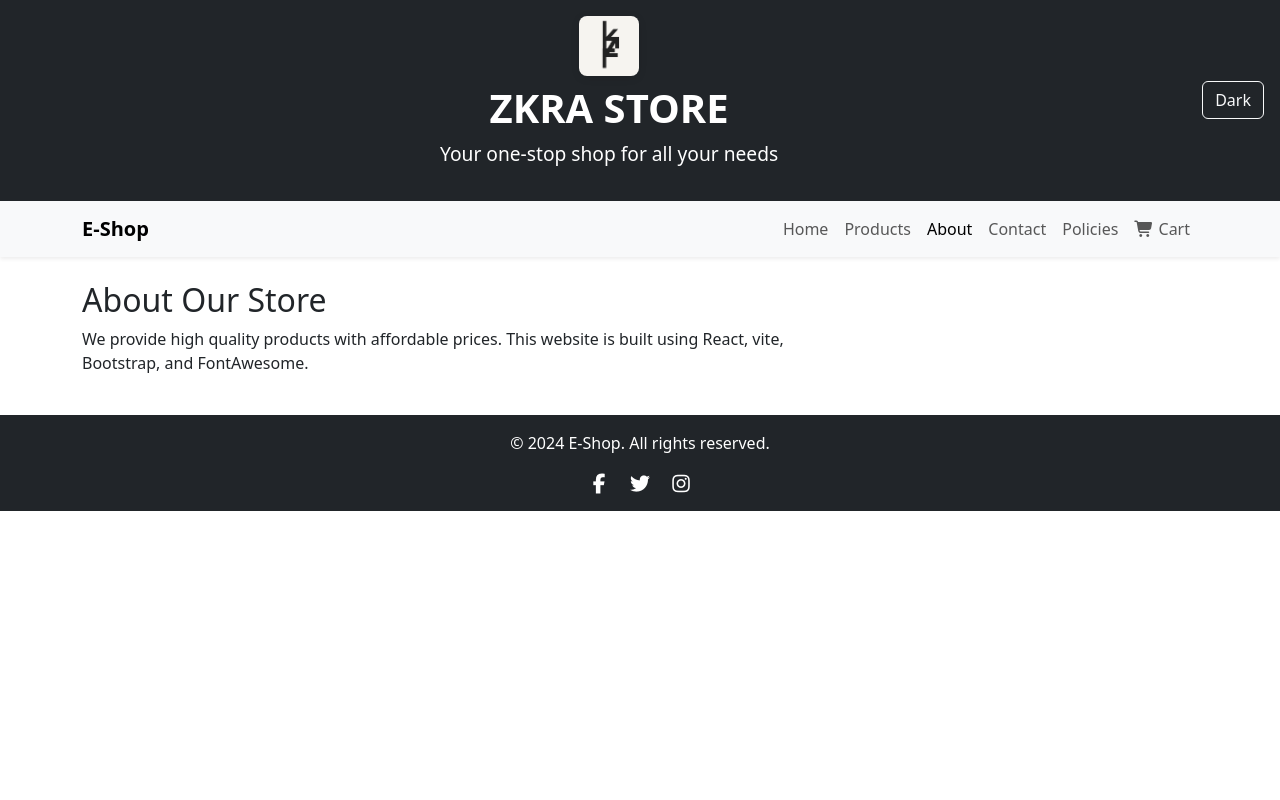
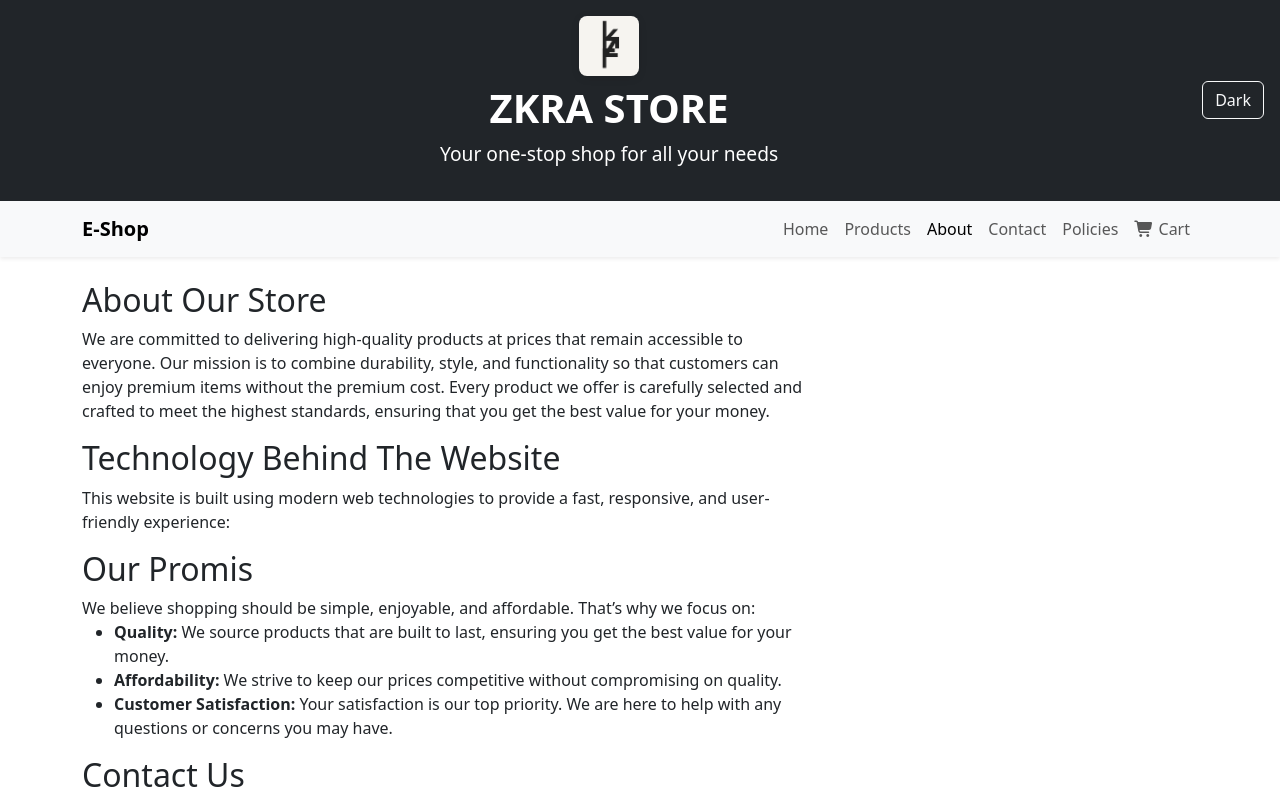
Before and after one commit to gin7324/react-ecommerce, a React (Vite) app in the folder ecommerce-frontend/: page /about in a window 1280 px wide. Shown: the top 800 px of the page. Built offline with nearby package versions, Linux system fonts and the light colour scheme.

Commit message:
Changes to about page

```diff
--- a/ecommerce-frontend/src/assets/pages/About.jsx
+++ b/ecommerce-frontend/src/assets/pages/About.jsx
@@ -5,8 +5,31 @@ const About = () => {
                 <div className="col-lg-8">
                     <h2>About Our Store</h2>
                     <p>
-                        We provide high quality products with affordable prices.
-                        This website is built using React, vite, Bootstrap, and FontAwesome.
+                        We are committed to delivering high-quality products
+                        at prices that remain accessible to everyone.
+                        Our mission is to combine durability, style, and functionality so that customers can
+                        enjoy premium items without the premium cost.
+                        Every product we offer is carefully selected and crafted to meet the highest standards,
+                        ensuring that you get the best value for your money.
+                    </p>
+                    <h2>Technology Behind The Website</h2>
+                    <p>
+                        This website is built using modern web technologies to provide a fast,
+                        responsive, and user-friendly experience:
+                    </p>
+                    <h2>Our Promis</h2>
+                    <p>
+                        We believe shopping should be simple, enjoyable, and affordable. That’s why we focus on:
+                        <ul>
+                            <li><strong>Quality:</strong> We source products that are built to last, ensuring you get the best value for your money.</li>
+                            <li><strong>Affordability:</strong> We strive to keep our prices competitive without compromising on quality.</li>
+                            <li><strong>Customer Satisfaction:</strong> Your satisfaction is our top priority. We are here to help with any questions or concerns you may have.</li>
+                        </ul>
+                    </p>
+                    <h2>Contact Us</h2>
+                    <p>
+                        If you have any questions, feedback, or need assistance, please don’t hesitate to contact us.
+                        We are here to help and ensure you have the best shopping experience possible.
                     </p>
                 </div>
             </div>
```
